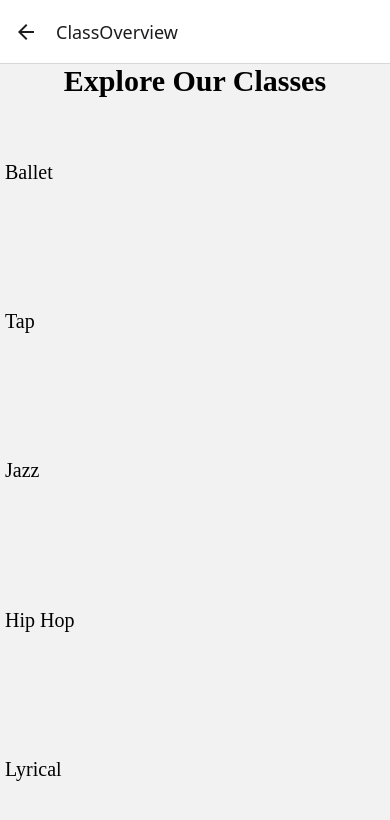
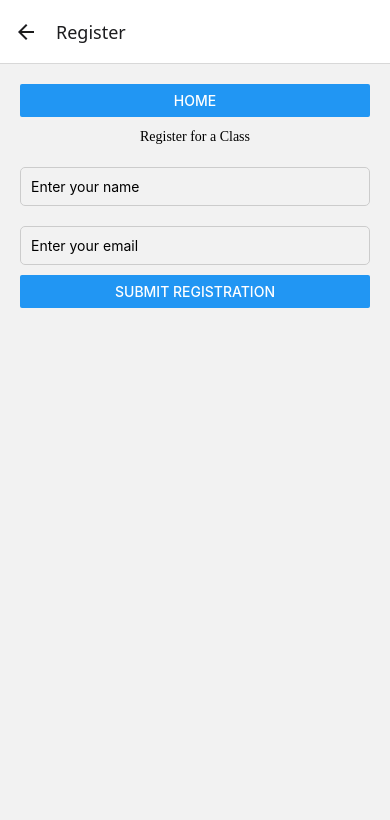
Before and after one commit to SEG3125-2026/seg3125-lab8_group20, a React Native app in the folder myproject/: screen / in a window 390 px wide. Both pictures are taken after a click on the button "REGISTER". Shown: the top 820 px of the page. Built offline with nearby package versions, Linux system fonts and the light colour scheme.

Commit message:
starting files for final 4 pages

```diff
--- a/myproject/routes/homeStack.js
+++ b/myproject/routes/homeStack.js
@@ -10,7 +10,7 @@
 import HiphopScreen from '../screens/hiphop';
 import LyricalScreen from '../screens/lyrical';
 import OurClassesScreen from '../screens/ourclasses';
-import OurIntructorScreen from '../screens/ourinstructors';
+import OurIntructorsScreen from '../screens/ourinstructors';
 import ContactScreen from '../screens/contact';
 import LeaveAReviewScreen from '../screens/leaveareview';
 import RegisterScreen from '../screens/register';
@@ -44,18 +44,18 @@
         Lyrical: {
         screen: LyricalScreen,
         },
-        // OurInstructor: {
-        // screen: OurIntructorScreen,
-        // },
-        // Contact:{
-        // screen: ContactScreen,
-        // },
-        // LeaveAReview: {
-        // screen: LeaveAReviewScreen,
-        // },
+        OurInstructors: {
+        screen: OurIntructorsScreen ,
+        },
+         Contact:{
+         screen: ContactScreen,
+         },
+         LeaveAReview: {
+         screen: LeaveAReviewScreen,
+         },
         Register: {
             screen: RegisterScreen,
-        },
+        }
     }
 });
 
--- a/myproject/screens/class_schedules.js
+++ b/myproject/screens/class_schedules.js
@@ -10,14 +10,14 @@
     };
     return(
         <ScrollView>
-            <View style={globalStyles.container}>
-            <Text style={globalStyles.bigTitleText}>Class Schedule</Text>
-                <Calendar>
-                </Calendar>
+            <View>
+                <Button title='Home' onPress={pressHandler} />
             </View>
             <View style={globalStyles.container}>
-                <Button title='Home' onPress={pressHandler} />
-            </View>
+                        <Text style={globalStyles.bigTitleText}>Class Schedule</Text>
+                            <Calendar>
+                            </Calendar>
+                        </View>
         </ScrollView>
     )
 }
--- a/myproject/screens/classoverview.js
+++ b/myproject/screens/classoverview.js
@@ -1,14 +1,16 @@
 import { globalStyles } from '../styles/global';
-import { Text, View, StyleSheet} from 'react-native';
+import { Text, View, StyleSheet, Button} from 'react-native';
 import { useNavigation } from '@react-navigation/native';
 
 export default function ClassOverviewScreen(){
     const navigation = useNavigation();
     const pressHandler = () => {
-        navigation.navigate('Home')
+        navigation.navigate('OurClasses')
     };
     return(
             <View style={styles.layout}>
+                <Button title='Back' onPress={pressHandler} />
+
                 <Text style={globalStyles.bigTitleText}>Explore Our Classes</Text>
                 <View style={styles.layout2}>
                     <Text style={styles.textFormat} onPress={() => navigation.navigate('Ballet')}>Ballet</Text>
--- a/myproject/screens/contact.js
+++ b/myproject/screens/contact.js
@@ -0,0 +1,21 @@
+import React from 'react';
+import { globalStyles } from '../styles/global';
+import { StyleSheet, Text, View, Button, ScrollView} from 'react-native';
+import { useNavigation } from '@react-navigation/native';
+
+
+export default function ContactScreen(){
+    const navigation = useNavigation();
+    const pressHandler = () => {
+        navigation.navigate('Home')
+    };
+
+    return(
+           <ScrollView>
+               <View>
+                   <Button title='Home' onPress={pressHandler} />
+               </View>
+           </ScrollView>
+    );
+
+}
--- a/myproject/screens/homescreen.js
+++ b/myproject/screens/homescreen.js
@@ -5,27 +5,37 @@
 
 export default function HomeScreen(){
   const navigation = useNavigation();
-  const pressHandler = () => {
-    navigation.navigate('Register'),
-    navigation.navigate('ClassSchedule'),
-    navigation.navigate('OurClasses'),
-    navigation.navigate('ClassOverview')
-  };
+  const pressHandlerRegister = () => navigation.navigate('Register');
+  const pressHandlerContact = () => navigation.navigate('Contact');
+  const pressHandlerClassSchedule = () => navigation.navigate('ClassSchedule');
+  const pressHandlerOurClasses = () => navigation.navigate('OurClasses');
+  const pressHandlerClassOverview= () => navigation.navigate('ClassOverview');
+  const pressHandlerOurInstructors = () => navigation.navigate('OurInstructors');
+  const pressHandlerLeaveAReview = () => navigation.navigate('LeaveAReview');
+
 
   return (
     <ScrollView>
       <View style={styles.container}>
         <View style={styles.header}>
+         <View style={styles.buttonContainer}>
+                    <Button title='CONTACT' onPress={pressHandlerContact}/>
+         </View>
           <Text style={globalStyles.titleText}>Dancing Through Life</Text>
           <View style={styles.buttonContainer}>
-            <Button title='REGISTER' onPress={pressHandler}/>
+            <Button title='REGISTER' onPress={pressHandlerRegister}/>
           </View>
+
+
         </View>
         <View style={styles.body}>
           <View style={styles.textStyle}>
-            <Text style={globalStyles.paragraph} onPress={pressHandler}>Class Schedule</Text>
-            <Text style={globalStyles.paragraph} onPress={pressHandler}>Our Classes</Text>
-            <Text style={globalStyles.paragraph} onPress={pressHandler}>Class Overview</Text>
+            <Text style={globalStyles.paragraph} onPress={pressHandlerClassSchedule}>Class Schedule</Text>
+            <Text style={globalStyles.paragraph} onPress={pressHandlerOurClasses}>Our Classes</Text>
+            <Text style={globalStyles.paragraph} onPress={pressHandlerClassOverview}>Class Overview</Text>
+            <Text style={globalStyles.paragraph} onPress={pressHandlerOurInstructors}>Our Instructors</Text>
+            <Text style={globalStyles.paragraph} onPress={pressHandlerLeaveAReview}>Leave a Review</Text>
+
           </View>
           <View style={globalStyles.imageContainer}>
               <Image source={require('../assets/Dance_studio_homepage.png')}
--- a/myproject/screens/leaveareview.js
+++ b/myproject/screens/leaveareview.js
@@ -0,0 +1,21 @@
+import React from 'react';
+import { globalStyles } from '../styles/global';
+import { StyleSheet, Text, View, Button, ScrollView} from 'react-native';
+import { useNavigation } from '@react-navigation/native';
+
+
+export default function LeaveAReviewScreen(){
+    const navigation = useNavigation();
+    const pressHandler = () => {
+        navigation.navigate('Home')
+    };
+
+    return(
+           <ScrollView>
+               <View>
+                   <Button title='Home' onPress={pressHandler} />
+               </View>
+           </ScrollView>
+    );
+
+}
--- a/myproject/screens/ourclasses.js
+++ b/myproject/screens/ourclasses.js
@@ -8,11 +8,12 @@
 export default function OurClassesScreen(){
     const navigation = useNavigation();
     const pressHandler = () => {
-        navigation.navigate('ClassOverview')
+        navigation.navigate('Home')
     };
     return(
         <ScrollView>
             <View style={styles.container}>
+                <Button title='Home' onPress={pressHandler} />
                 <Text style={globalStyles.bigTitleText}>
                     Our Classes
                 </Text>
--- a/myproject/screens/ourinstructors.js
+++ b/myproject/screens/ourinstructors.js
@@ -0,0 +1,21 @@
+import React from 'react';
+import { globalStyles } from '../styles/global';
+import { StyleSheet, Text, View, Button, ScrollView} from 'react-native';
+import { useNavigation } from '@react-navigation/native';
+
+
+export default function OurInstructorsScreen(){
+    const navigation = useNavigation();
+    const pressHandler = () => {
+        navigation.navigate('Home')
+    };
+
+    return(
+           <ScrollView>
+               <View>
+                   <Button title='Home' onPress={pressHandler} />
+               </View>
+           </ScrollView>
+    );
+
+}
--- a/myproject/screens/register.js
+++ b/myproject/screens/register.js
@@ -1,14 +1,22 @@
 import React, { useState } from 'react';
 import { globalStyles } from '../styles/global'
 import { Text, View, Button, ScrollView,TextInput} from 'react-native';
+import { useNavigation } from '@react-navigation/native';
+
 
 export default function RegisterScreen(){
     const [name, setName] = useState('');
     const [email, setEmail] = useState('');
 
+    const navigation = useNavigation();
+        const pressHandler = () => {
+            navigation.navigate('Home')
+    };
+
     return(
         <ScrollView>
         <View style={globalStyles.container}>
+            <Button title='Home' onPress={pressHandler} />
             <Text style={globalStyles.paragraph}>Register for a Class</Text>
                 <TextInput
                 placeholder="Enter your name"
```
Also changed, not shown: 1 other file (tests, documents, lock files or other folders).
